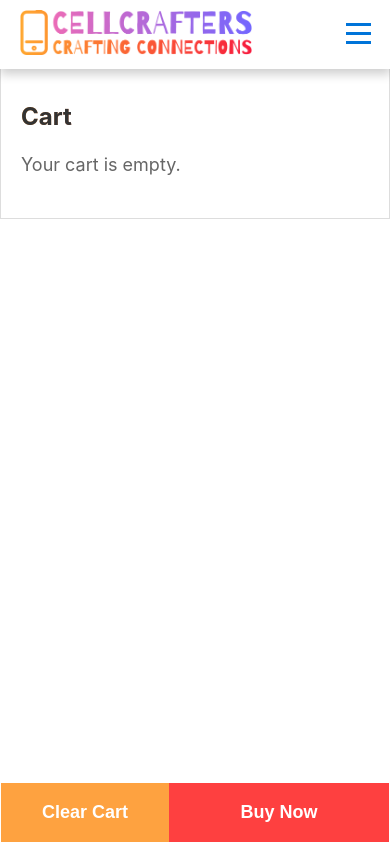
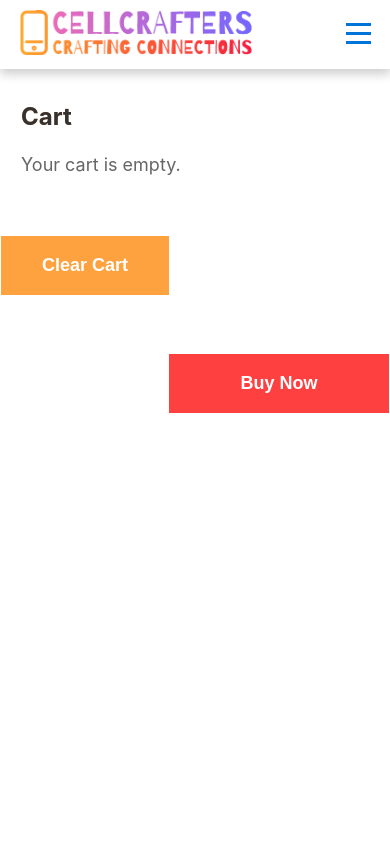
Before and after one commit to rajmajumdar23/Ecommerce_CellCrafter, a React (Create React App) app: page /cart in a window 390 px wide. Built offline with nearby package versions, Linux system fonts and the light colour scheme; a web font is replaced by a local one.

Commit message:
Update Cart.css

```diff
--- a/src/Styling/Cart.css
+++ b/src/Styling/Cart.css
@@ -242,7 +242,7 @@
   #trash-btn {
     position: relative;
     top: -11px;
-    right: -40%;
+    right: -31%;
     background: none;
     border: none;
     cursor: pointer;
@@ -256,8 +256,8 @@
   }
 
   #clearcart {
-    position: fixed;
-    margin-top: 192%;
+    position: relative;
+    margin-top: 7%;
     font-weight: bolder;
     padding: 10px 20px;
     font-size: 18px;
@@ -274,8 +274,8 @@
   }
 
   #buynow {
-    position: fixed;
-    margin-top: 192%;
+    position:relative;
+    margin-top: 59px;
     font-weight: bolder;
     padding: 10px 20px;
     font-size: 18px;
@@ -293,6 +293,6 @@
     margin-top: 13%;
     padding: 20px;
     background-color: #ffffff;
-    border: 1px solid #ddd;
+    border: 1px solid #ffffff;
 }
 }
```
